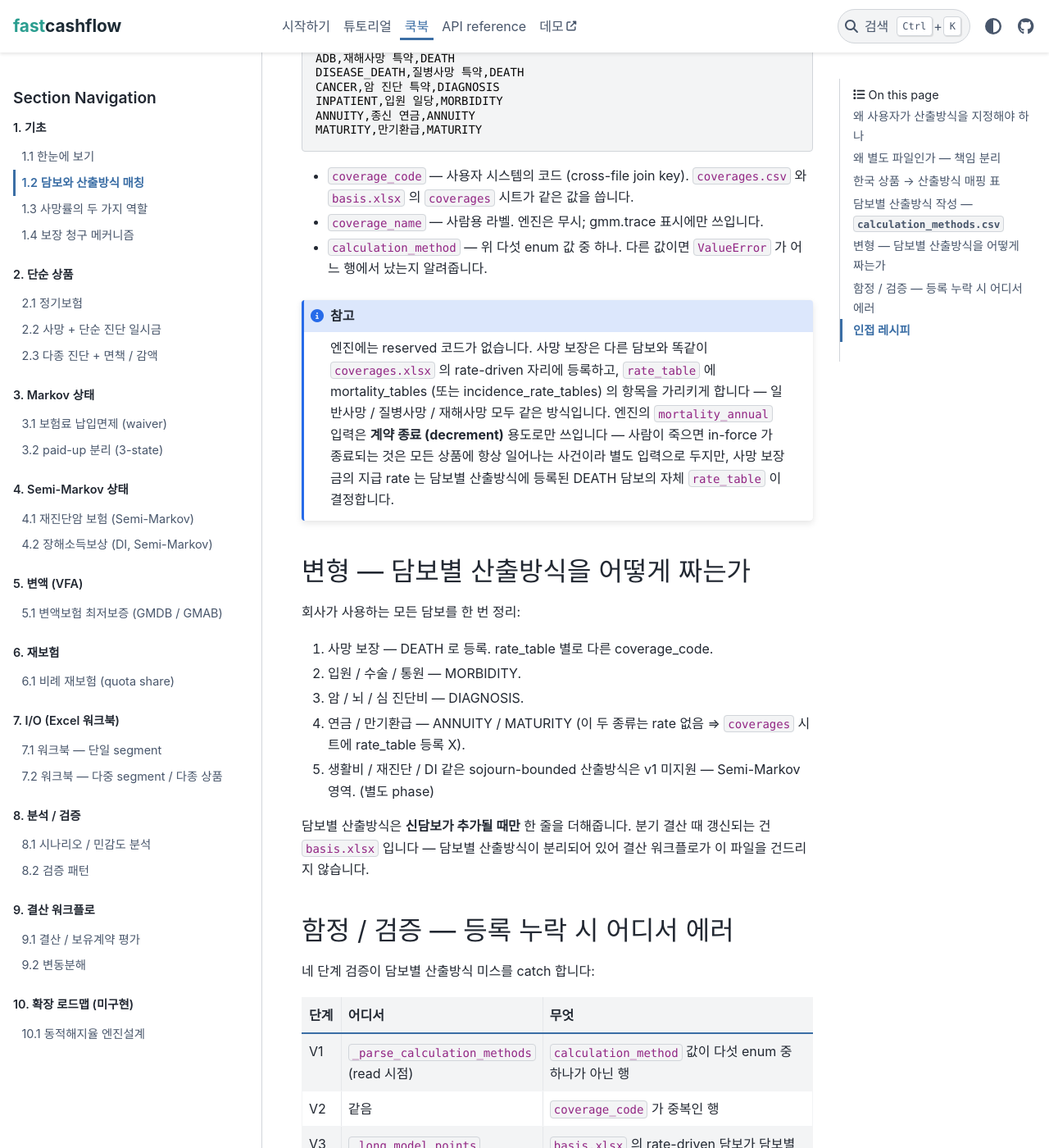
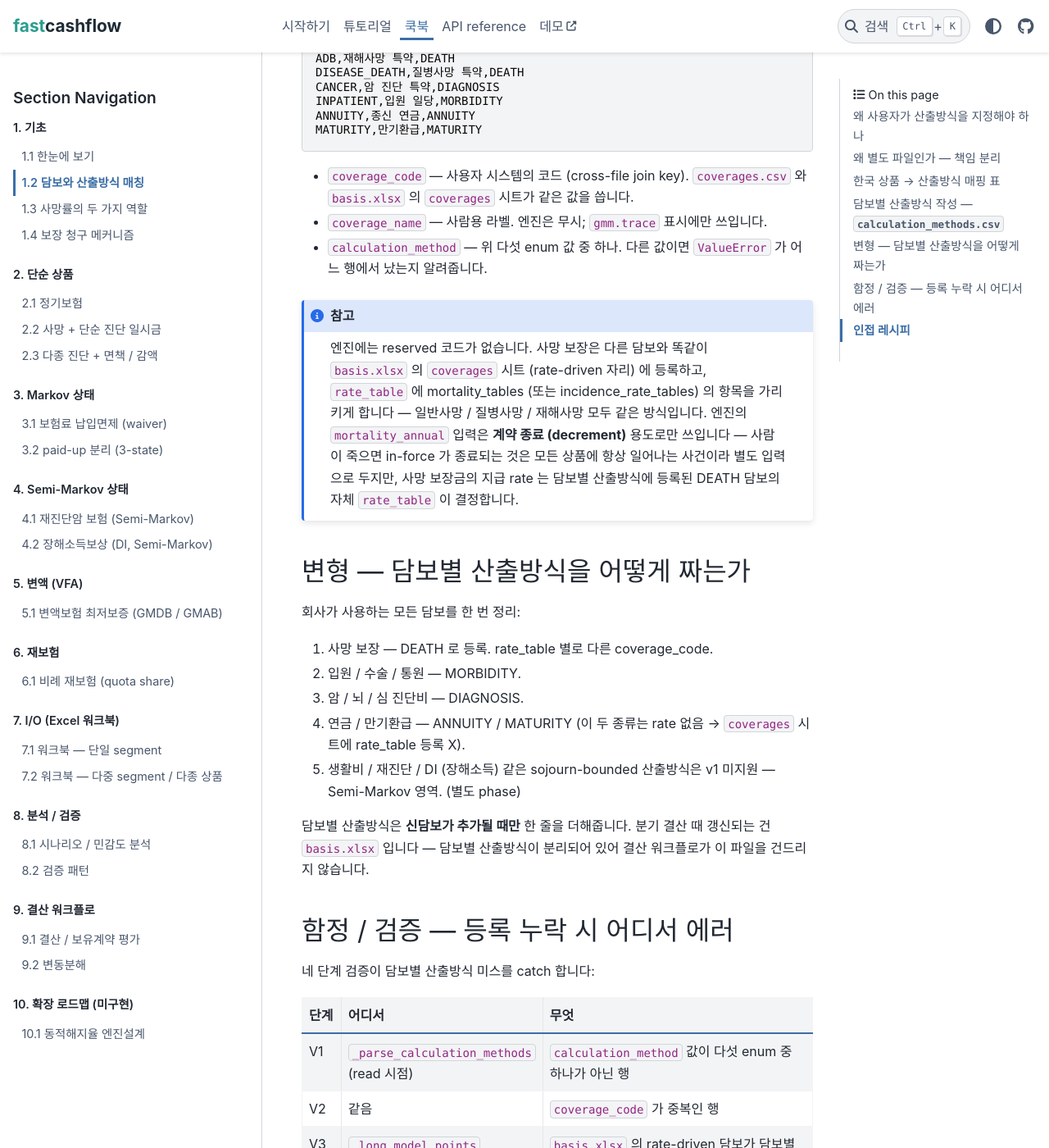
Before and after one commit to seokhoonj/fastcashflow, a Sphinx documentation site: the page built from docs/cookbook/basics/calculation-methods.md, in a window 1280 px wide and 1400 px high, scrolled down 3394 px. Shown: the whole window at 82% size. Built offline with Sphinx 7.4.7 and the PyData theme 0.15.4, drawn with Linux system fonts in a browser that asks for light colours; some of the changed text lies outside the part shown.

Commit message:
docs: fix calculation-methods chapter -- wrong file name + consistency
- correct the rate-driven registration target: the coverages SHEET lives
  in basis.xlsx, not a (nonexistent) coverages.xlsx.
- prose ⇒ → → (match the cookbook arrow convention); backtick gmm.trace.
- the sample-export comment refers to one line, not "four"; gloss DI as
  장해소득 on first mention.

````diff
--- a/docs/cookbook/basics/calculation-methods.md
+++ b/docs/cookbook/basics/calculation-methods.md
@@ -149,13 +149,13 @@ MATURITY,만기환급,MATURITY
 
 * `coverage_code` — 사용자 시스템의 코드 (cross-file join key).
   `coverages.csv` 와 `basis.xlsx` 의 `coverages` 시트가 같은 값을 씁니다.
-* `coverage_name` — 사람용 라벨. 엔진은 무시; gmm.trace 표시에만 쓰입니다.
+* `coverage_name` — 사람용 라벨. 엔진은 무시; `gmm.trace` 표시에만 쓰입니다.
 * `calculation_method` — 위 다섯 enum 값 중 하나. 다른 값이면
   `ValueError` 가 어느 행에서 났는지 알려줍니다.
 
 ```{note}
 엔진에는 reserved 코드가 없습니다. 사망 보장은 다른 담보와 똑같이
-`coverages.xlsx` 의 rate-driven 자리에 등록하고, `rate_table` 에
+`basis.xlsx` 의 `coverages` 시트 (rate-driven 자리) 에 등록하고, `rate_table` 에
 mortality_tables (또는 incidence_rate_tables) 의 항목을 가리키게
 합니다 — 일반사망 / 질병사망 / 재해사망 모두 같은
 방식입니다. 엔진의 `mortality_annual` 입력은 **계약 종료 (decrement)**
@@ -172,9 +172,9 @@ mortality_tables (또는 incidence_rate_tables) 의 항목을 가리키게
 1. 사망 보장 — DEATH 로 등록. rate_table 별로 다른 coverage_code.
 2. 입원 / 수술 / 통원 — MORBIDITY.
 3. 암 / 뇌 / 심 진단비 — DIAGNOSIS.
-4. 연금 / 만기환급 — ANNUITY / MATURITY (이 두 종류는 rate 없음 ⇒
+4. 연금 / 만기환급 — ANNUITY / MATURITY (이 두 종류는 rate 없음 →
    `coverages` 시트에 rate_table 등록 X).
-5. 생활비 / 재진단 / DI 같은 sojourn-bounded 산출방식은 v1 미지원 — Semi-Markov
+5. 생활비 / 재진단 / DI (장해소득) 같은 sojourn-bounded 산출방식은 v1 미지원 — Semi-Markov
    영역. (별도 phase)
 
 담보별 산출방식은 **신담보가 추가될 때만** 한 줄을 더해줍니다. 분기 결산
````
Also changed, not shown: other parts of docs/cookbook/basics/calculation-methods.md (+1 -1 lines).
